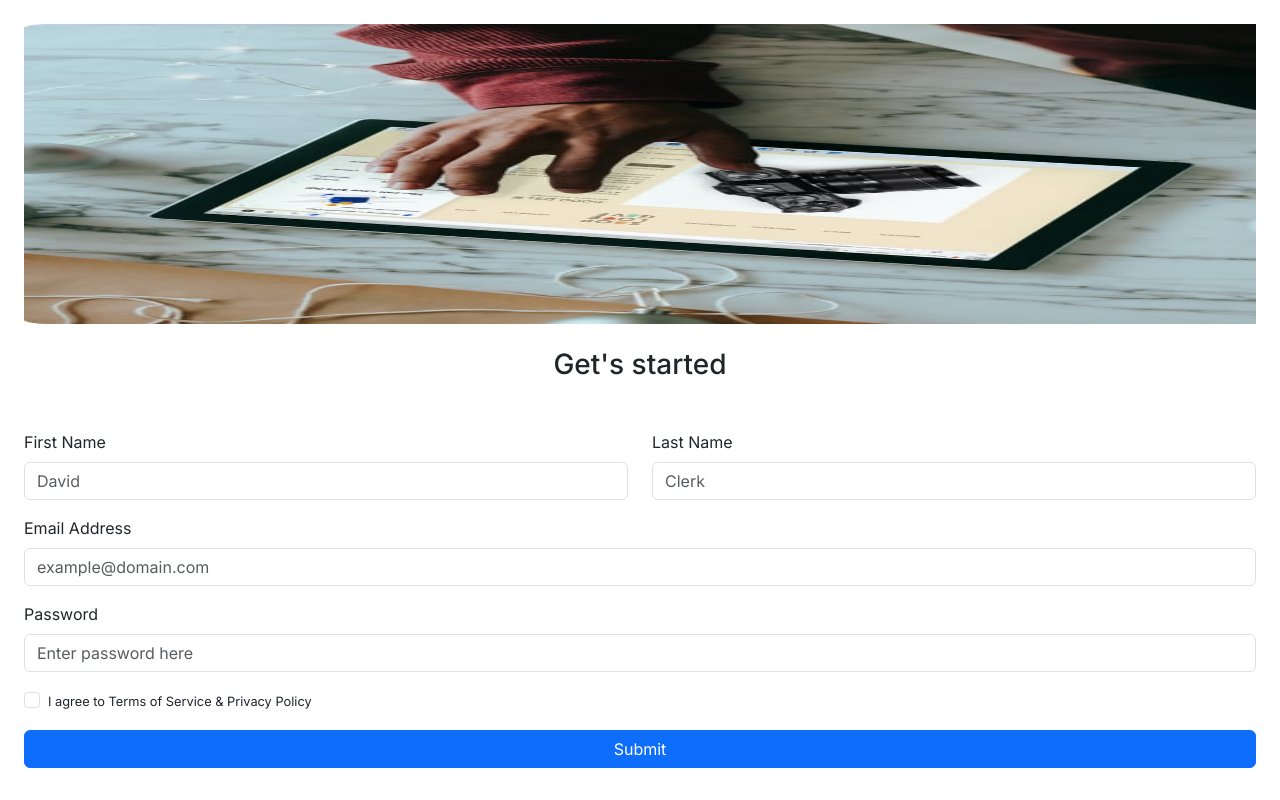
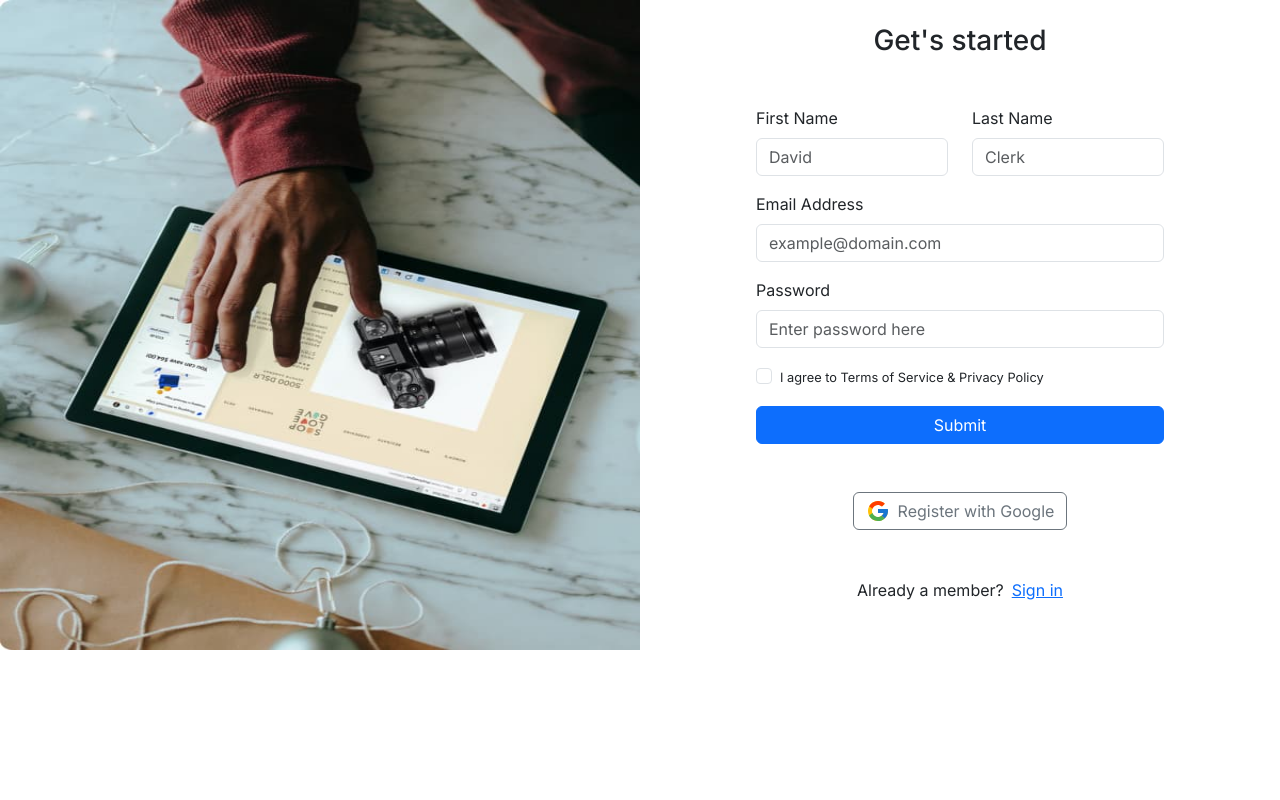
Before and after one commit to sosaemilio/crafters-project, a Next.js app: page /login in a window 1280 px wide. Shown: the top 800 px of the page. Built offline with nearby package versions, Linux system fonts and the light colour scheme.

Commit message:
styles: finish css for login

```diff
--- a/src/app/login/page.module.css
+++ b/src/app/login/page.module.css
@@ -1,3 +1,9 @@
 .formCheckbox label {
   font-size: 0.8rem;
 }
+
+@media screen and (min-width: 1280px) {
+  .formLogin {
+    max-width: 75%;
+  }
+}
--- a/src/app/login/page.tsx
+++ b/src/app/login/page.tsx
@@ -11,21 +11,21 @@ import Link from "next/link";
 
 function Login() {
 	return (
-		<div className="login-signup m-4">
-			<div className="login-container row">
-				<div className="login-img d-none d-md-block">
-					<Image src="/login/login_img.jpg" alt="" width={2000} height={300} />
+		<div className="login-signup container-xxl p-4 p-md-0">
+			<div className="login-container row m-0">
+				<div className="login-img d-none d-md-block col-md-6 position-relative">
+					<Image src="/login/login_img.jpg" alt="imagen" fill={true} />
 				</div>
-				<div className="login-form">
+				<div className="login-form col-md-6 px-md-5">
 					<h3 className="text-center mt-4">Get&#39;s started</h3>
-					<Form className="d-flex flex-column  my-5">
+					<Form className={`d-flex flex-column my-5 mx-xl-auto  ${styles.formLogin}`}>
 						<Row className="mb-3">
-							<Form.Group className="mb-3 mb-md-0" as={Col} xs={12} md={6} controlId="username">
+							<Form.Group className="mb-3 mb-lg-0" as={Col} xs={12} lg={6} controlId="username">
 								<Form.Label>First Name</Form.Label>
 								<Form.Control type="text" placeholder="David" />
 							</Form.Group>
 
-							<Form.Group as={Col} xs={12} md={6} controlId="userlastname">
+							<Form.Group as={Col} xs={12} lg={6} controlId="userlastname">
 								<Form.Label>Last Name</Form.Label>
 								<Form.Control type="text" placeholder="Clerk" />
 							</Form.Group>
```
